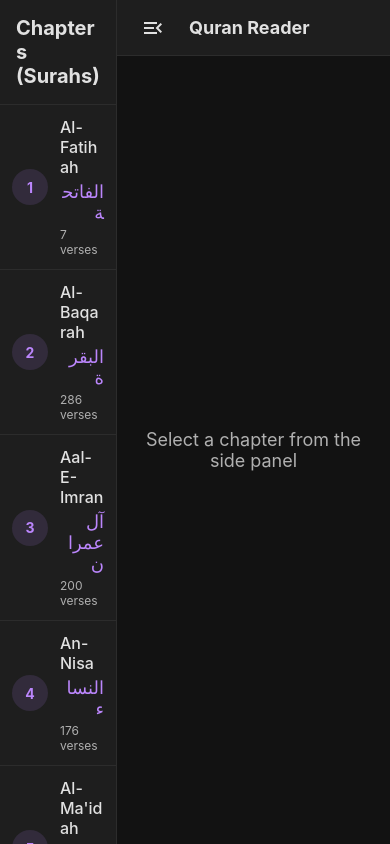
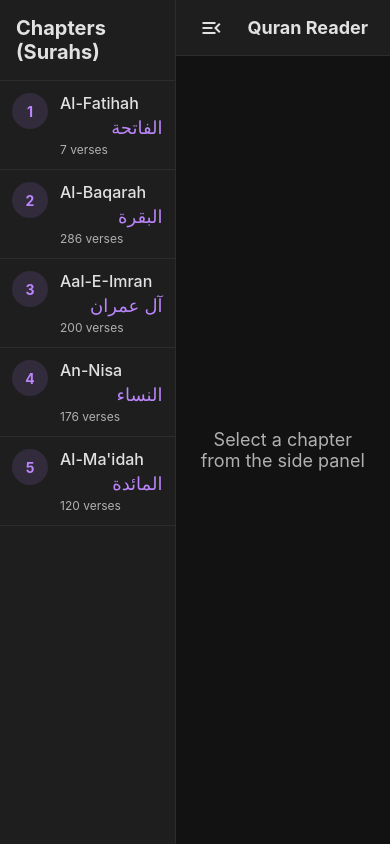
Before and after one commit to Saher-Anwar/Bayyina_App, a React Native app in the folder frontend/: screen / in a window 390 px wide. Built offline with nearby package versions, Linux system fonts and the light colour scheme.

Commit message:
Corrected side panel not showing full content properly

```diff
--- a/frontend/src/components/ChapterList.tsx
+++ b/frontend/src/components/ChapterList.tsx
@@ -1,5 +1,6 @@
+// src/components/ChapterList.tsx
 import React from 'react';
-import { View, Text, FlatList, StyleSheet, TouchableOpacity, Image } from 'react-native';
+import { View, Text, FlatList, StyleSheet, TouchableOpacity } from 'react-native';
 import { useQuran } from '../context/QuranContext';
 import { Chapter } from '../types';
 import { colors } from '../theme/colors';
@@ -21,12 +22,12 @@ const ChapterList = () => {
         <View style={styles.chapterNumberContainer}>
           <Text style={styles.chapterNumber}>{item.id}</Text>
         </View>
-        <View style={styles.chapterNameContainer}>
-          <Text style={styles.chapterName}>{item.name}</Text>
+        <View style={styles.chapterDetailsContainer}>
+          <View style={styles.chapterNameWrapper}>
+            <Text style={styles.chapterName} numberOfLines={1}>{item.name}</Text>
+          </View>
           <Text style={styles.arabicName}>{item.arabicName}</Text>
-          <View style={styles.versesCountContainer}>
-            <Text style={styles.versesCount}>{item.versesCount} verses</Text>
-          </View>
+          <Text style={styles.versesCount}>{item.versesCount} verses</Text>
         </View>
       </TouchableOpacity>
     );
@@ -75,7 +76,6 @@ const styles = StyleSheet.create({
     padding: 12,
     borderBottomWidth: 1,
     borderBottomColor: colors.border,
-    alignItems: 'center',
   },
   selectedChapterItem: {
     backgroundColor: colors.highlight,
@@ -90,19 +90,25 @@ const styles = StyleSheet.create({
     justifyContent: 'center',
     alignItems: 'center',
     marginRight: 12,
+    flexShrink: 0,
   },
   chapterNumber: {
     fontSize: 14,
     fontWeight: 'bold',
     color: colors.primary,
   },
-  chapterNameContainer: {
+  chapterDetailsContainer: {
     flex: 1,
+    minWidth: 0, // This is important to allow proper text truncation
+  },
+  chapterNameWrapper: {
+    width: '100%',
   },
   chapterName: {
     fontSize: 16,
     fontWeight: '500',
     color: colors.text,
+    flexShrink: 1,
   },
   arabicName: {
     fontSize: 18,
@@ -111,11 +117,9 @@ const styles = StyleSheet.create({
     fontFamily: 'System',
     textAlign: 'right',
   },
-  versesCountContainer: {
-    marginTop: 4,
-  },
   versesCount: {
     fontSize: 12,
+    marginTop: 4,
     color: colors.textSecondary,
   },
 });
--- a/frontend/src/screens/MainScreen.tsx
+++ b/frontend/src/screens/MainScreen.tsx
@@ -1,5 +1,6 @@
+// src/screens/MainScreen.tsx
 import React, { useState } from 'react';
-import { View, StyleSheet, SafeAreaView, TouchableOpacity, Animated, Text } from 'react-native';
+import { View, StyleSheet, SafeAreaView, TouchableOpacity, Text } from 'react-native';
 import Icon from 'react-native-vector-icons/MaterialIcons';
 import ChapterList from '../components/ChapterList';
 import QuranReaderScreen from './QuranReaderScreen';
@@ -8,7 +9,8 @@ import { colors } from '../theme/colors';
 
 const MainScreen = () => {
   const [sidebarVisible, setSidebarVisible] = useState(true);
-  const sidebarWidth = sidebarVisible ? '30%' : 0;
+  // Increased width percentage to accommodate longer chapter names
+  const sidebarWidth = sidebarVisible ? '45%' : 0;
 
   return (
     <QuranProvider>
```
